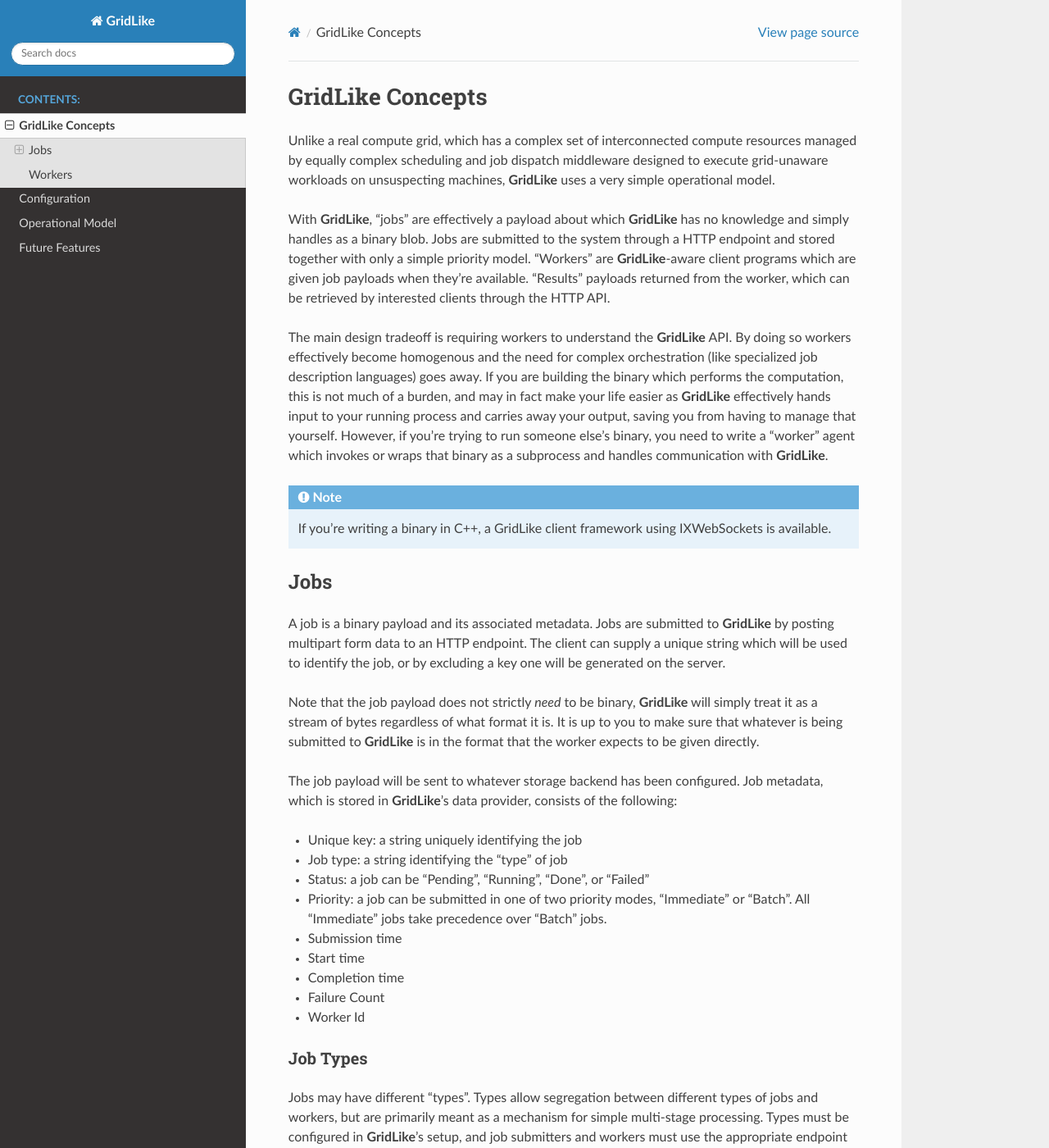
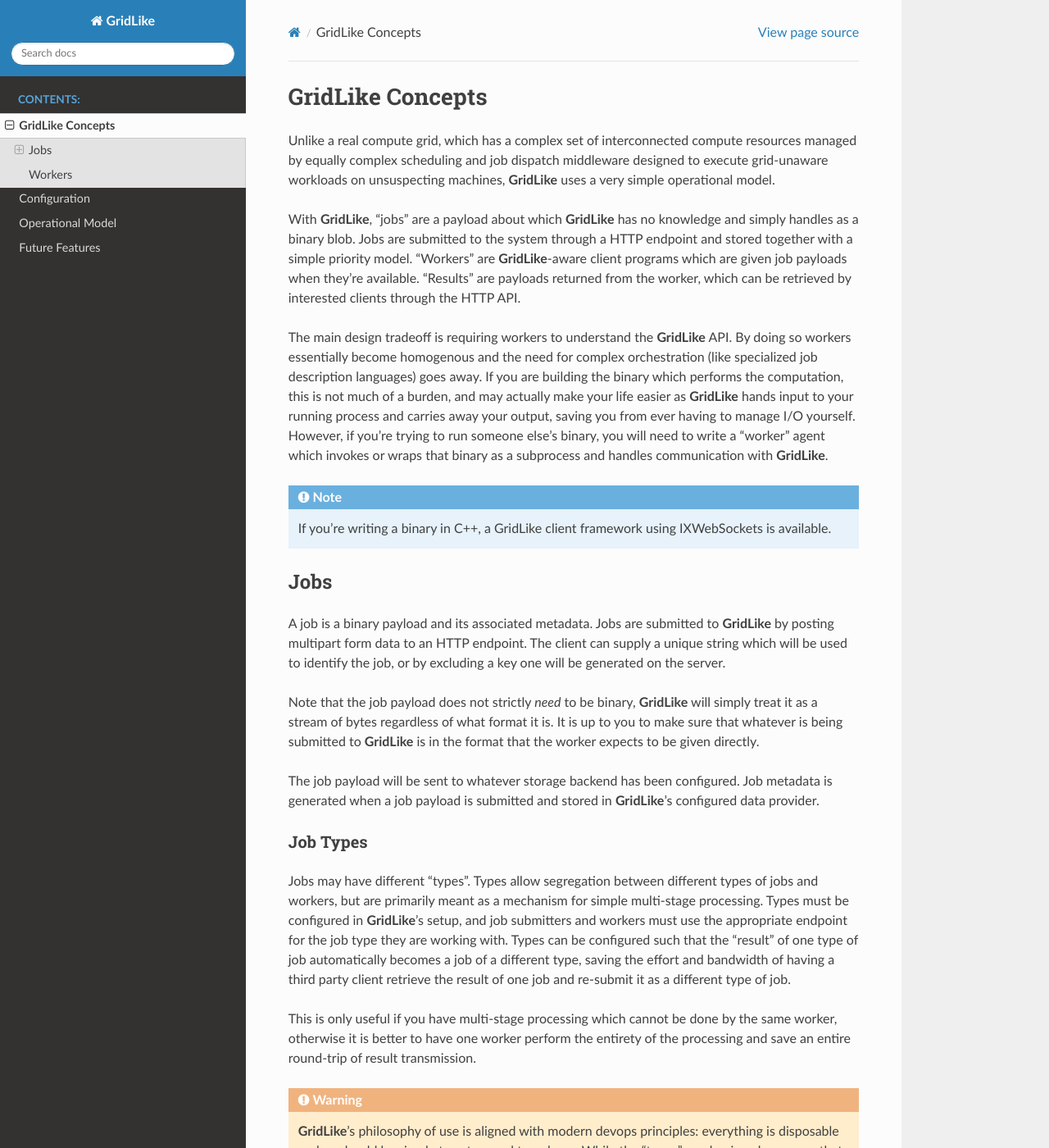
Before and after one commit to mattj23/GridLike, a Sphinx documentation site: the page built from docs/concepts.rst, in a window 1280 px wide and 1400 px high. Shown: the whole window at 82% size. Built offline with Sphinx 7.4.7 and the Read the Docs theme 2.0.0, drawn with Linux system fonts in a browser that asks for light colours.

Commit message:
small documentation fix

```diff
--- a/docs/concepts.rst
+++ b/docs/concepts.rst
@@ -4,9 +4,9 @@
 
 Unlike a real compute grid, which has a complex set of interconnected compute resources managed by equally complex scheduling and job dispatch middleware designed to execute grid-unaware workloads on unsuspecting machines, **GridLike** uses a very simple operational model.
 
-With **GridLike**, "jobs" are effectively a payload about which **GridLike** has no knowledge and simply handles as a binary blob. Jobs are submitted to the system through a HTTP endpoint and stored together with only a simple priority model.  "Workers" are **GridLike**-aware client programs which are given job payloads when they're available. "Results" payloads returned from the worker, which can be retrieved by interested clients through the HTTP API.
+With **GridLike**, "jobs" are a payload about which **GridLike** has no knowledge and simply handles as a binary blob. Jobs are submitted to the system through a HTTP endpoint and stored together with a simple priority model.  "Workers" are **GridLike**-aware client programs which are given job payloads when they're available. "Results" are payloads returned from the worker, which can be retrieved by interested clients through the HTTP API.
 
-The main design tradeoff is requiring workers to understand the **GridLike** API.  By doing so workers effectively become homogenous and the need for complex orchestration (like specialized job description languages) goes away.  If you are building the binary which performs the computation, this is not much of a burden, and may in fact make your life easier as **GridLike** effectively hands input to your running process and carries away your output, saving you from having to manage that yourself. However, if you're trying to run someone else's binary, you need to write a "worker" agent which invokes or wraps that binary as a subprocess and handles communication with **GridLike**.
+The main design tradeoff is requiring workers to understand the **GridLike** API.  By doing so workers essentially become homogenous and the need for complex orchestration (like specialized job description languages) goes away.  If you are building the binary which performs the computation, this is not much of a burden, and may actually make your life easier as **GridLike** hands input to your running process and carries away your output, saving you from ever having to manage I/O yourself. However, if you're trying to run someone else's binary, you will need to write a "worker" agent which invokes or wraps that binary as a subprocess and handles communication with **GridLike**.
 
 .. note::
     If you're writing a binary in C++, a GridLike client framework using IXWebSockets is available.
@@ -18,17 +18,7 @@
 
 Note that the job payload does not strictly *need* to be binary, **GridLike** will simply treat it as a stream of bytes regardless of what format it is. It is up to you to make sure that whatever is being submitted to **GridLike** is in the format that the worker expects to be given directly.
 
-The job payload will be sent to whatever storage backend has been configured. Job metadata, which is stored in **GridLike**'s data provider, consists of the following:
-
-* Unique key: a string uniquely identifying the job
-* Job type: a string identifying the "type" of job
-* Status: a job can be "Pending", "Running", "Done", or "Failed"
-* Priority: a job can be submitted in one of two priority modes, "Immediate" or "Batch".  All "Immediate" jobs take precedence over "Batch" jobs.
-* Submission time
-* Start time
-* Completion time
-* Failure Count
-* Worker Id
+The job payload will be sent to whatever storage backend has been configured. Job metadata is generated when a job payload is submitted and stored in **GridLike**'s configured data provider.
 
 Job Types
 ---------
```
